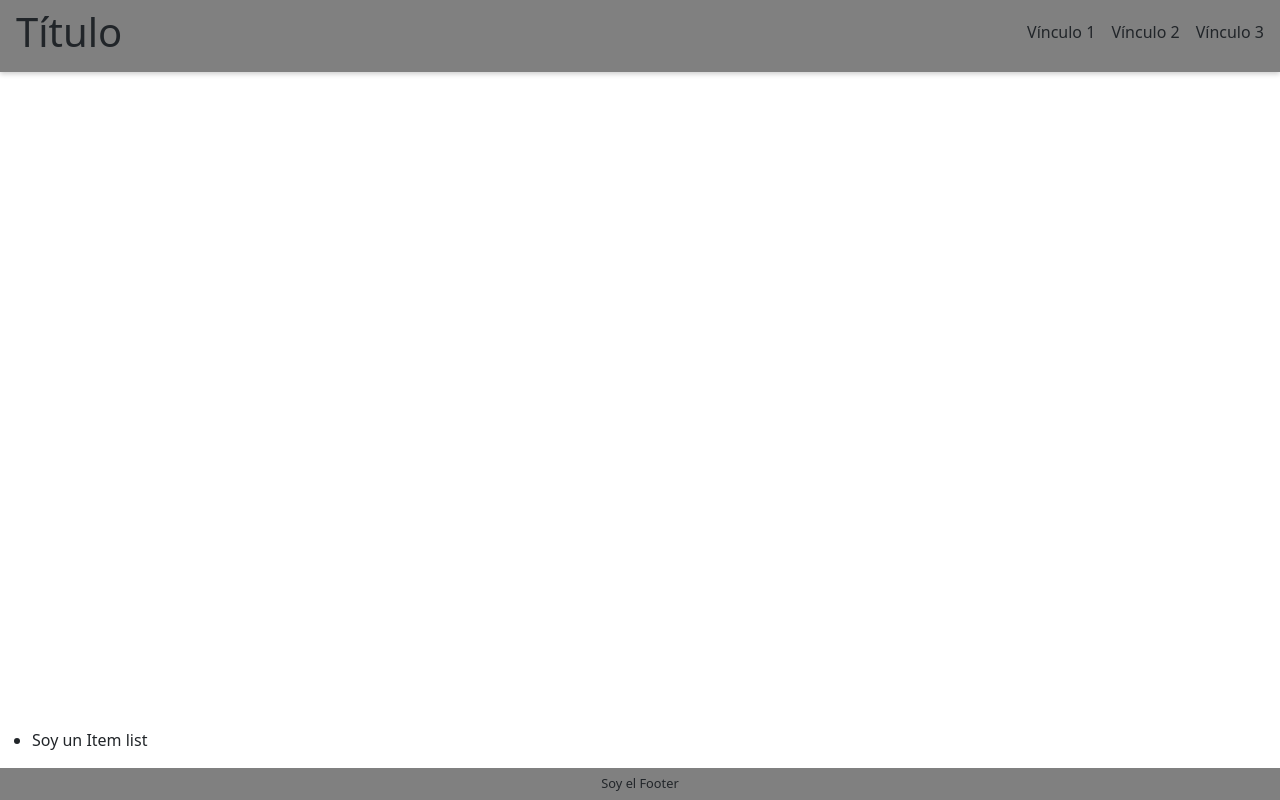
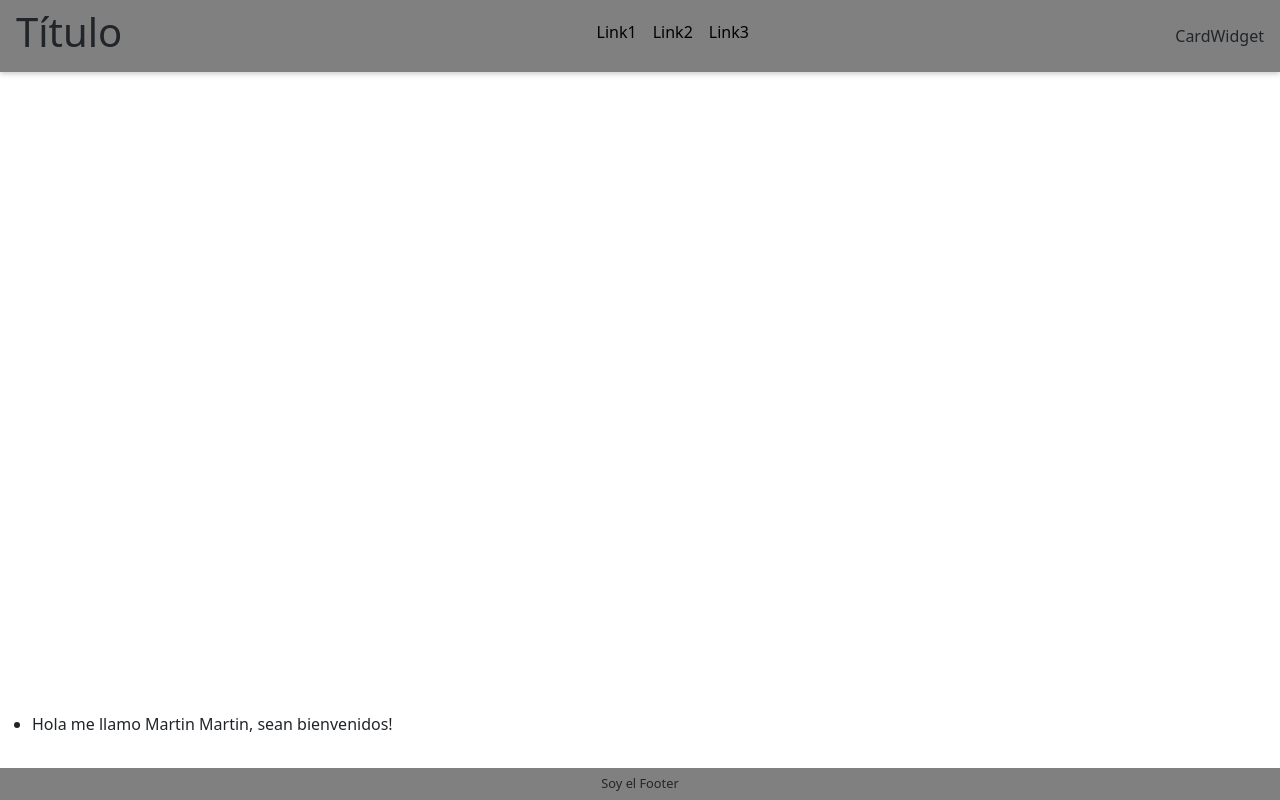
Before and after one commit to Tinch-oss/grus_ecomerce, a React (Create React App) app: page / in a window 1280 px wide. Built offline with nearby package versions, Linux system fonts and the light colour scheme.

Commit message:
Cambios al final de la clase Componentes
se creo un txt de apuntes que al final de proyecto se va a borrar. Se cambio el nombre de algunos componentes y se modificó algunos componentes para hacerlos dinámicos.

```diff
--- a/src/App.js
+++ b/src/App.js
@@ -5,11 +5,13 @@ import Main from './components/Main.js';
 import ItemListContainer from './components/ItemListContainer';
 
 function App() {
+    const nombre = 'Martin';
+    const apellido = 'Martin';
     return (
         <>
             <Header />
             <Main />
-            <ItemListContainer />
+            <ItemListContainer nombre={nombre} apellido={apellido} />
             <Footer />
         </>
     );
--- a/src/components/CardWidget.js
+++ b/src/components/CardWidget.js
@@ -1,5 +1,5 @@
-function CardWidget() {
+function CartWidget() {
     return <div>CardWidget</div>;
 }
 
-export default CardWidget;
+export default CartWidget;
--- a/src/components/ItemListContainer.js
+++ b/src/components/ItemListContainer.js
@@ -1,7 +1,12 @@
-function ItemListContainer() {
+function ItemListContainer(greeting) {
     return (
-        <ul>
-            <li> Soy un Item list</li>
+        <ul className="Container">
+            <li>
+                <p className="greeting">
+                    Hola me llamo {greeting.nombre} {greeting.apellido}, sean
+                    bienvenidos!
+                </p>
+            </li>
         </ul>
     );
 }
--- a/src/components/Main.js
+++ b/src/components/Main.js
@@ -1,9 +1,5 @@
-function Main() {
-    return (
-        <main>
-            <div></div>
-        </main>
-    );
+function Main(props) {
+    return <main className="container"></main>;
 }
 
 export default Main;
--- a/src/components/NavBar.js
+++ b/src/components/NavBar.js
@@ -1,3 +1,5 @@
+import CartWidget from './CardWidget';
+
 /* import CardWidget from './CardWidget';
  */
 function NavBar() {
@@ -5,12 +7,18 @@ function NavBar() {
         <>
             <nav>
                 <ul>
-                    <li>Vínculo 1</li>
-                    <li>Vínculo 2</li>
-                    <li>Vínculo 3</li>
+                    <li>
+                        <a>Link1</a>
+                    </li>
+                    <li>
+                        <a>Link2</a>
+                    </li>
+                    <li>
+                        <a>Link3</a>
+                    </li>
                 </ul>
             </nav>
-            {/* <CardWidget /> */}
+            <CartWidget />
         </>
     );
 }
```
Also changed, not shown: src/components/apuntes.txt (added), 1 other file (tests, documents, lock files or other folders).
